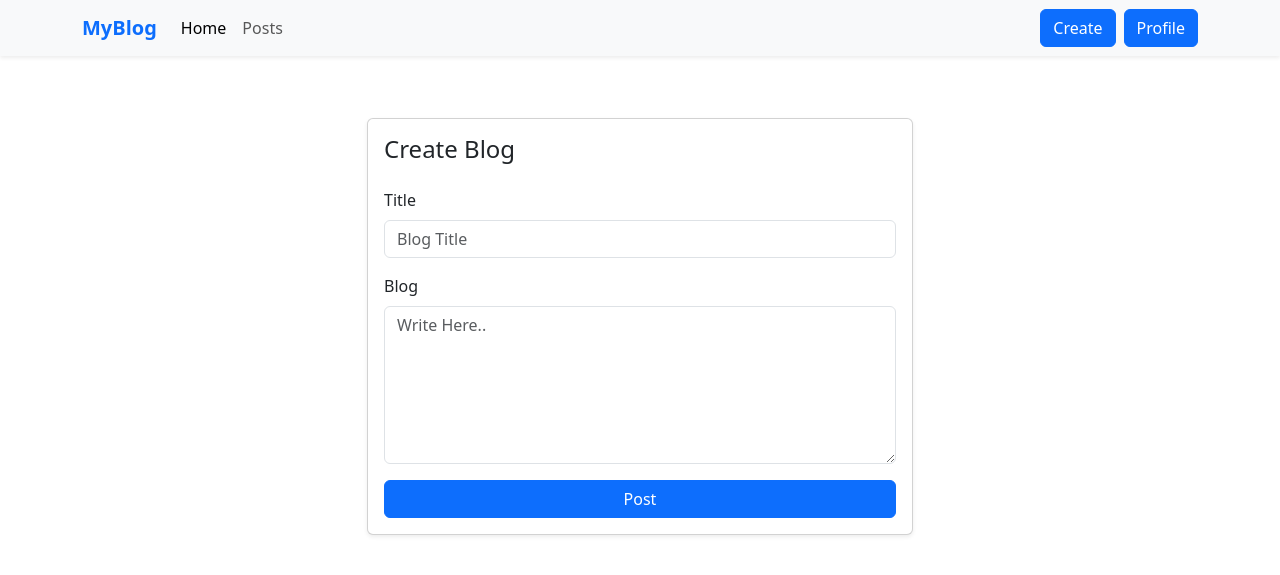
After one commit to MdRaselHosen/BlogPost, a Django app: page /create/ in a window 1280 px wide. The commit adds this page. Shown: the top 575 px of the page. Run offline with Django 5.2, Linux system fonts and the light colour scheme; a user stored in the database is signed in.

Commit message:
add create post page and designed logout page

```diff
--- /dev/null
+++ b/base/templates/create_blog.html
@@ -0,0 +1,47 @@
+{% extends "main.html" %}
+
+{% block content %}
+<div class="container mt-5">
+    <div class="row justify-content-center">
+        <div class="col-md-8 col-lg-6">
+        <div class="card shadow-sm">
+            <div class="card-body">
+                <h4 class="mb-4">Create Blog</h4>
+                <form method="POST">
+                    {% csrf_token %}
+                    <div class="mb-3">
+                        <label for="title" class="form-label">Title</label>
+                        <input
+                            type="text"
+                            class="form-control"
+                            name="title"
+                            id="title"
+                            placeholder="Blog Title"
+                            required
+                        >
+                    </div>
+                    <div class="mb-3">
+                        <label for="body" class="form-label">Blog</label>
+                        <textarea
+                            class="form-control"
+                            name="body"
+                            id="body"
+                            rows="6"
+                            placeholder="Write Here.."
+                            required
+                        ></textarea>
+                    </div>
+                    <div class="d-grid">
+                        <button type="submit", class="btn btn-primary">Post</button>
+                    </div>
+                </form>
+            </div>
+        </div>
+        </div>
+
+    </div>
+
+</div>
+
+
+{% endblock content %}
--- a/base/templates/main.html
+++ b/base/templates/main.html
@@ -55,7 +55,9 @@
             {% if user.is_authenticated %}
             <div class="d-flex">
               {% comment %} <a href="{% url 'signOut' %}" class="btn btn-outline-primary me-2">Logout</a> {% endcomment %}
+              <a href="{% url 'create' %}" class="btn btn-primary me-2">Create</a>
               <a href="{% url 'profile' %}" class="btn btn-primary">Profile</a>
+
             </div>
 
             {% else %}
--- a/base/urls.py
+++ b/base/urls.py
@@ -2,5 +2,6 @@ from django.urls import path
 from . import views
 urlpatterns = [
     path("", views.home, name='home'),
-    path("blog_detail/<int:pk>", views.blog_details, name="blog_detail")
+    path("blog_detail/<int:pk>", views.blog_details, name="blog_detail"),
+    path("create/", views.create, name="create"),
 ]
--- a/base/views.py
+++ b/base/views.py
@@ -1,6 +1,7 @@
-from django.shortcuts import render
+from django.shortcuts import render, redirect
 from django.http import HttpResponse
 from .models import *
+from django.contrib.auth.decorators import login_required
 # Create your views here.
 
 def home(request):
@@ -18,3 +19,19 @@ def blog_details(request,pk):
         'blog':blog
     }
     return render(request, "blog_detail.html",context)
+
+
+@login_required
+def create(request):
+    if request.method == "POST":
+        title = request.POST.get('title')
+        body = request.POST.get('body')
+        Post.objects.create(
+            title = title,
+            content = body,
+            author = request.user
+        )
+        return redirect("home")
+
+
+    return render(request, "create_blog.html")
```
Also changed, not shown: user/templates/signout.html (+18 -5 lines), db.sqlite3.
